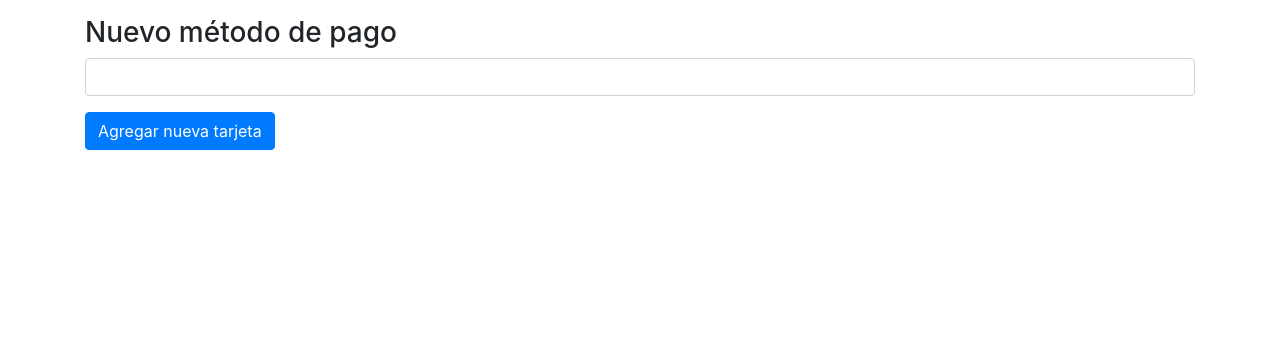
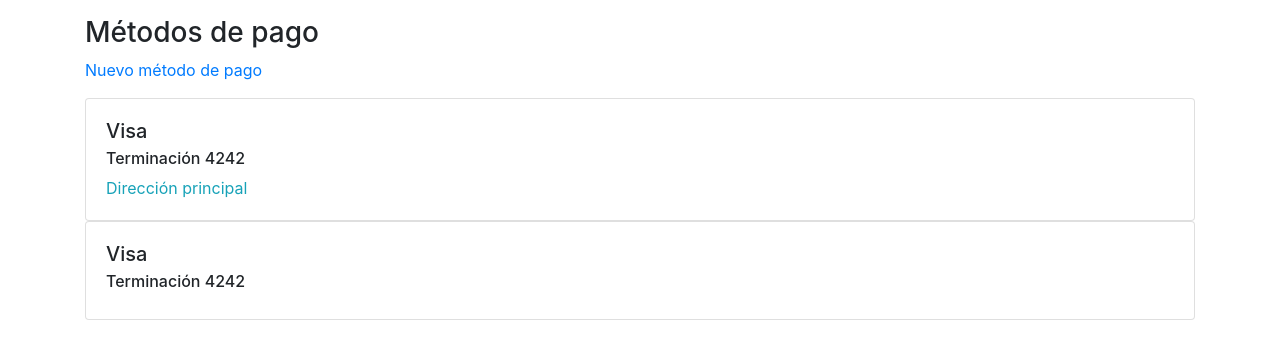
Before and after one commit to Blackstar84/facilito_store, a Django app: page /pagos/ in a window 1280 px wide. Shown: the part 56-415 px from the top of the page. Run offline with Django 3.2, Linux system fonts and the light colour scheme; a user stored in the database is signed in; data comes from the database, SQL or seed files in the repository; some libraries are stand-ins or nearby versions.

Commit message:
se agrega hasta la clase de Listado de Tarjetas

```diff
--- /dev/null
+++ b/billing_profiles/templates/billing_profiles/billing_profiles.html
@@ -0,0 +1,21 @@
+{% extends 'base.html' %}
+
+
+
+{% block content %}
+    <div class="col">
+        <div class="h3">
+            Métodos de pago
+        </div>
+        <div>
+            <a href="{% url 'billing_profiles:create' %}">Nuevo método de pago</a>
+        </div>
+        <div class="mt-3">
+
+            {% for billing_profile in object_list  %}
+                {% include 'billing_profiles/snippets/billing_profile.html' %}
+            {% endfor %}
+
+        </div>
+    </div>
+{% endblock content %}
--- /dev/null
+++ b/billing_profiles/templates/billing_profiles/snippets/billing_profile.html
@@ -0,0 +1,15 @@
+<div class="card">
+    <div class="card-body">
+        <h5 class="card-title">{{ billing_profile.brand }}</h5>
+        <h6 class="card-subtitle">
+            Terminación {{ billing_profile.last4 }}
+        </h6>
+        <div class="mt-2 text-info">
+
+            {% if billing_profile.default %}
+                Dirección principal
+            {% endif %}
+
+        </div>
+    </div>
+</div>
--- a/billing_profiles/urls.py
+++ b/billing_profiles/urls.py
@@ -5,5 +5,6 @@ from . import views
 app_name = 'billing_profiles'
 
 urlpatterns = [
-     path('', views.create, name='create'),
+     path('nuevo', views.create, name='create'),
+     path('', views.BillingProfileListView.as_view(), name='billing_profiles')
 ]
--- a/billing_profiles/views.py
+++ b/billing_profiles/views.py
@@ -6,7 +6,21 @@ from django.contrib import messages
 
 from .models import BillingProfile
 
+from django.contrib.auth.mixins import LoginRequiredMixin
+from django.views.generic.list import ListView
+
 # Create your views here.
+
+
+class BillingProfileListView(LoginRequiredMixin, ListView):
+    login_url = 'login'
+    template_name = 'billing_profiles/billing_profiles.html'
+
+    def get_queryset(self):
+        hola = self.request.user.billing_profiles
+        print(hola)
+        return self.request.user.billing_profiles
+
 
 @login_required(login_url='login')
 def create(request):
--- a/templates/navbar.html
+++ b/templates/navbar.html
@@ -3,7 +3,7 @@
 {% url 'carts:cart' as cart %}
 {% url 'shipping_addresses:shipping_addresses' as shipping_addresses %}
 {% url 'orders:completeds' as completeds %}
-{% url 'billing_profiles:create' as billing_profiles %}
+{% url 'billing_profiles:billing_profiles' as billing_profiles %}
 
 <nav class="navbar navbar-expand-md bg-dark navbar-dark">
     <a href="{% url 'index' %}" class="navbar-brand">Facilito Store</a>
--- a/users/models.py
+++ b/users/models.py
@@ -45,7 +45,11 @@ class User(AbstractUser):
 
     @property
     def addresses(self):
-        return self.shippingaddress_set.all()
+        return self.shippingaddress_set.all().order_by('-default')
+
+    @property
+    def billing_profiles(self):
+        return self.billingprofile_set.all().order_by('-default')
 
 
 class Customer(User):
```
